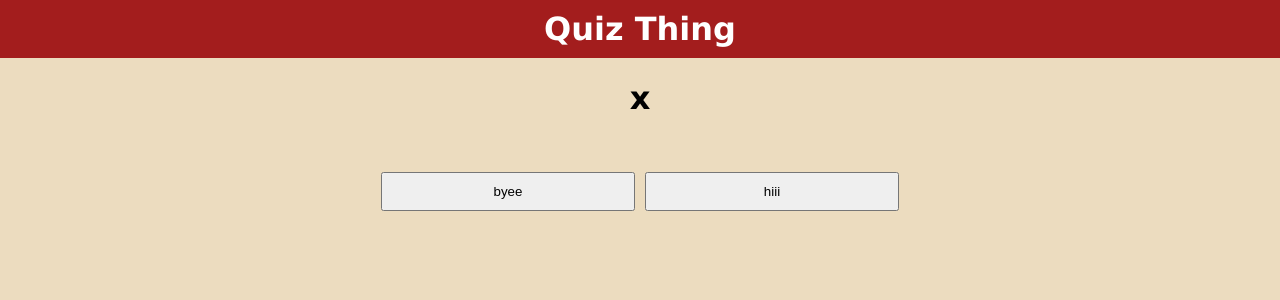
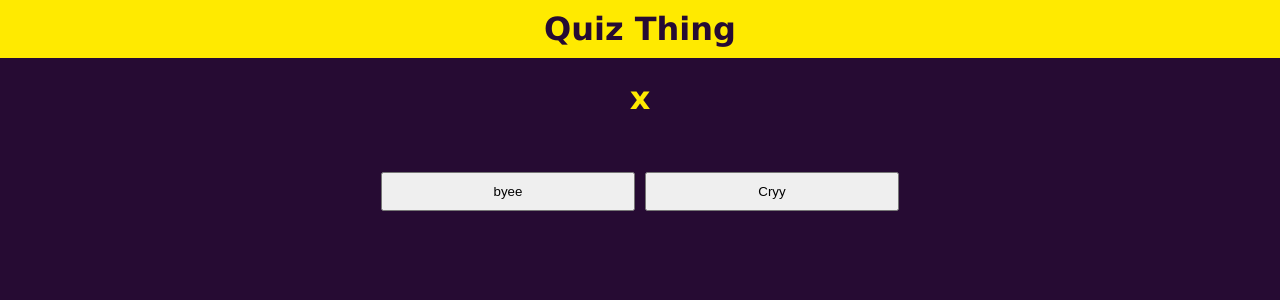
Before and after one commit to twomuchCatsriel/react-project, a React (Vite) app in the folder my-app/: page / in a window 1280 px wide. Shown: the top 300 px of the page. Built offline with nearby package versions, Linux system fonts and the light colour scheme.

Commit message:
color change
i also changed "byee" to "cryy"

```diff
--- a/my-app/src/main.jsx
+++ b/my-app/src/main.jsx
@@ -14,7 +14,7 @@ const questions = [
     {
         question: "When was JavaScript created",
         answerRight: "The 4th of December, 1995",
-        answerLeft: "The 12th September, 2001"
+        answerLeft: "The 12th September, 2000"
     },
     {
         question: "When was REACT created?",
@@ -32,7 +32,7 @@ function App()
 
             <div id="buttonsDiv">
                 <OptionButton value="byee"/>
-                <OptionButton value="hiii"/>
+                <OptionButton value="Cryy"/>
             </div>
         </div>
     )
--- a/my-app/src/styles.css
+++ b/my-app/src/styles.css
@@ -1,7 +1,7 @@
 body{
     font-family: 'Lucida Sans', 'Lucida Sans Regular', 'Lucida Grande', 'Lucida Sans Unicode', Geneva, Verdana, sans-serif;
-    background-color: #ECDCBF;
-    color: black;
+    background-color: #260b33;
+    color: #ffea00;
     margin: 0;
     padding: 0;
 }
@@ -11,9 +11,9 @@ body{
 }
 
 #headerText{
-    background-color: #A31D1D;
+    background-color: #ffea00;
     padding: 10px;
-    color: white;
+    color: #260b33;
     margin-top: 0;
 }
 
```
